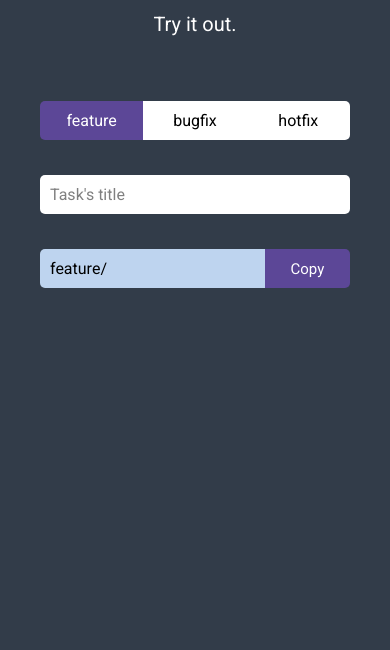
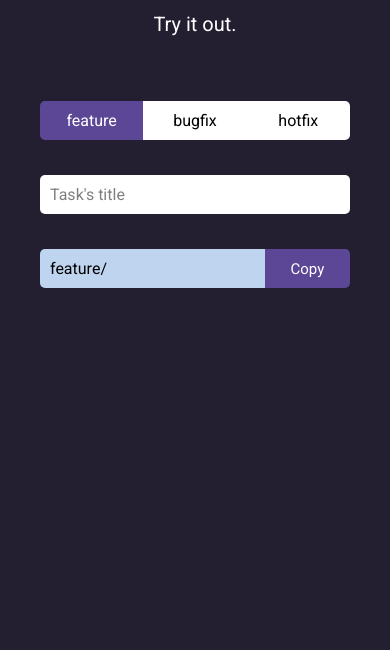
Before and after one commit to korotinmain/branch-name-generator, a plain HTML site: page index.html in a window 390 px wide. Shown: the part 194-844 px from the top of the page. Drawn offline with Linux system fonts and the light colour scheme.

Commit message:
Styles enhancements

```diff
--- a/style.css
+++ b/style.css
@@ -12,19 +12,25 @@ body {
   background: #323c49;
   display: flex;
   align-items: center;
+  justify-content: center;
   flex-direction: column;
   font-family: Roboto, sans-serif;
 }
 
 .content {
   padding: 100px 40px;
-  max-width: 600px;
+  max-width: 700px;
   width: 100%;
+  background: #241f30;
+  border-radius: 12px;
+  box-shadow: 0 14px 28px rgba(0, 0, 0, 0.25), 0 10px 10px rgba(0, 0, 0, 0.22);
 }
 
-@media screen and (max-width: 670px) {
+@media screen and (max-width: 700px) {
   .content {
     width: unset;
+    height: 100%;
+    border-radius: 0;
   }
 }
 
```
